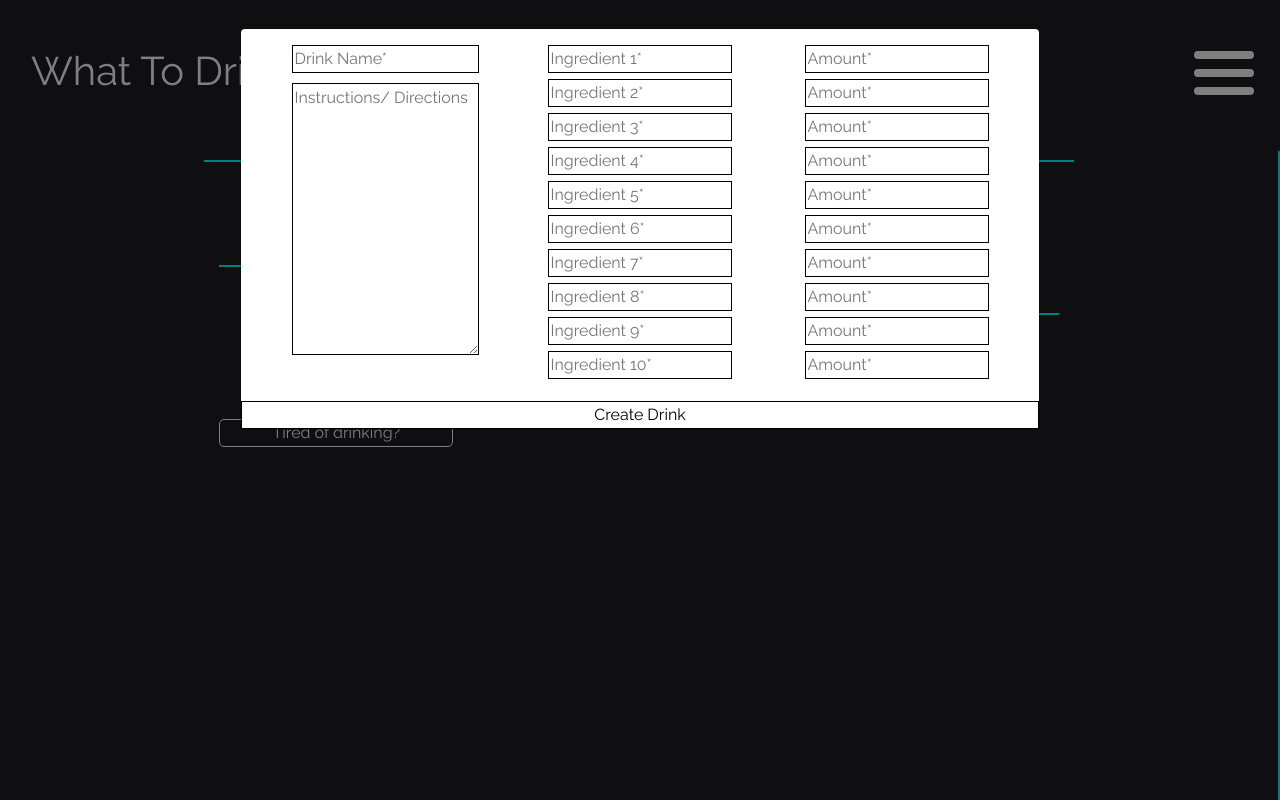
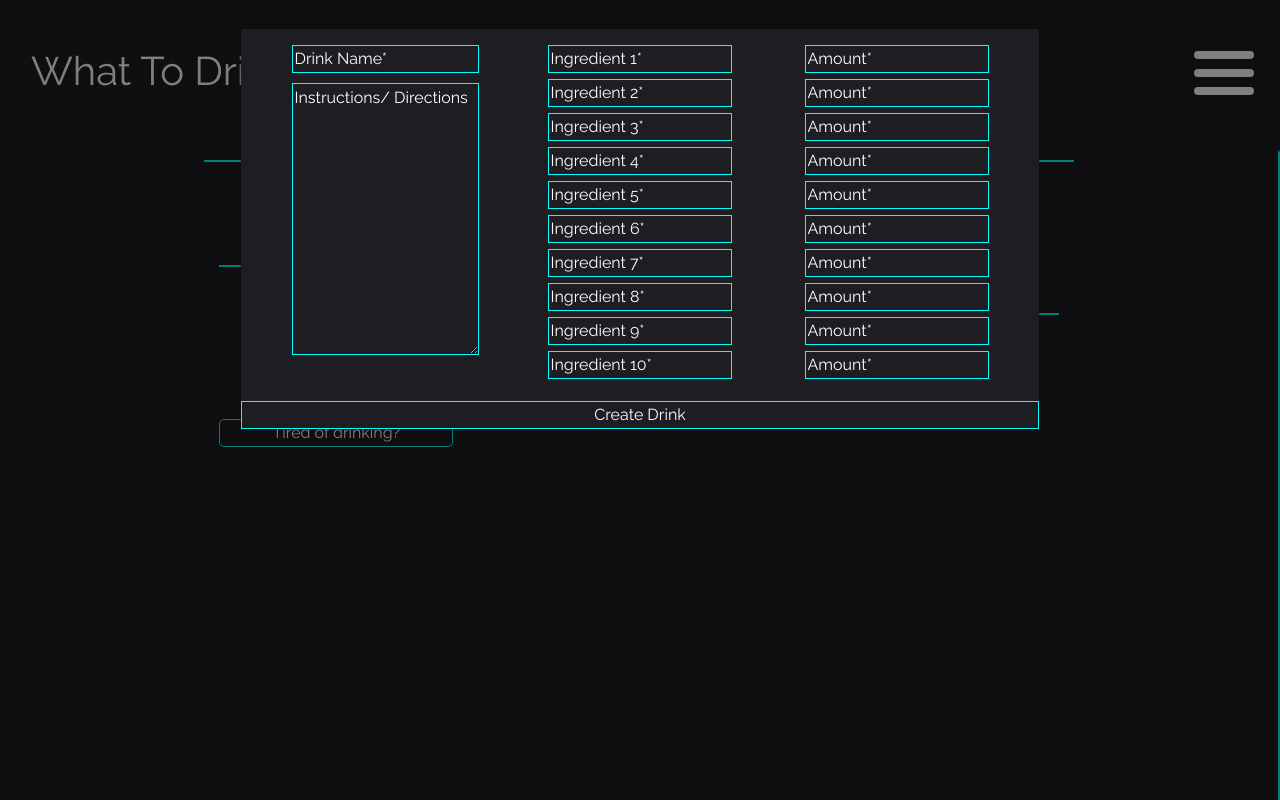
Before and after one commit to t10chap/cocktail-finder, a website: page views/dashboard.html in a window 1280 px wide. Both pictures are taken after a click on the button "Create a drink". Shown: the top 800 px of the page. Drawn offline with nearby package versions, Linux system fonts and the light colour scheme; no server answers.

Commit message:
Edited Styling

```diff
--- a/public/styles/dashboard.css
+++ b/public/styles/dashboard.css
@@ -252,7 +252,7 @@ p {
 
 .deleteBtn{
   background: transparent;
-  border: solid 1px white;
+  border: solid 1px #00FFFF;
   color: white;
   cursor: pointer;
   border-radius: 5px;
@@ -312,6 +312,19 @@ p {
 
 /* Create Drink Form
 ----------------------------------------------- */
+.newDrinkForm{
+  background-color: #1E1D21;
+}
+
+.newDrinkForm input, textarea{
+  background-color: #1E1D21;
+  color: white;
+}
+
+.newDrinkForm input::placeholder, textarea::placeholder{
+  color: white;
+}
+
 .newDrink {
   display: flex;
   flex-direction: row;
@@ -320,7 +333,7 @@ p {
 }
 
 .drinkName {
-  border: solid 1px black;
+  border: solid 1px #00FFFF;
 }
 
 .drinkInfo {
@@ -331,7 +344,7 @@ p {
 .drinkInstructions {
   margin-top: 10px;
   height: 80%;
-  border: solid 1px black;
+  border: solid 1px #00FFFF;
 }
 
 .drinkIngredients {
@@ -340,7 +353,7 @@ p {
 }
 
 .ingredients {
-  border: solid 1px black;
+  border: solid 1px #00FFFF;
   margin-bottom: 6px;
 }
 
@@ -351,14 +364,15 @@ p {
 }
 
 .portions {
-  border: solid 1px black;
+  border: solid 1px #00FFFF;
   margin-bottom: 6px;
 }
 
 .createdDrink{
   width: 100%;
-  background-color: white;
-  border: solid 1px black;
+  background: transparent;
+  border: solid 1px #00FFFF;
+  color: white;
 }
 
 /* ********* Hover effects ********* */
@@ -394,9 +408,11 @@ a:focus {
 .deleteBtn:hover{
   background-color: rgb(255, 40, 40);
   color: white;
+  border: solid 1px white;
 }
 
 .createdDrink:hover{
   cursor: pointer;
-  background-color: rgb(170, 170, 170);
+  background-color: #00FFFF;
+  color: black;
 }
--- a/public/styles/homepage.css
+++ b/public/styles/homepage.css
@@ -90,6 +90,8 @@ li{
 .sidebar h5 {
   border-top: 2px solid #00FFFF;
   padding-top: 10px;
+  font-size: 26px;
+  text-decoration: underline;
 }
 
 .sidebar button {
@@ -216,7 +218,7 @@ p {
 .data6 .data{
   width: 30%;
   padding-bottom: 15px;
-  border: solid 1px black;
+  border: solid 1px #00FFFF;
 }
 
 section .data6 h6{
```
